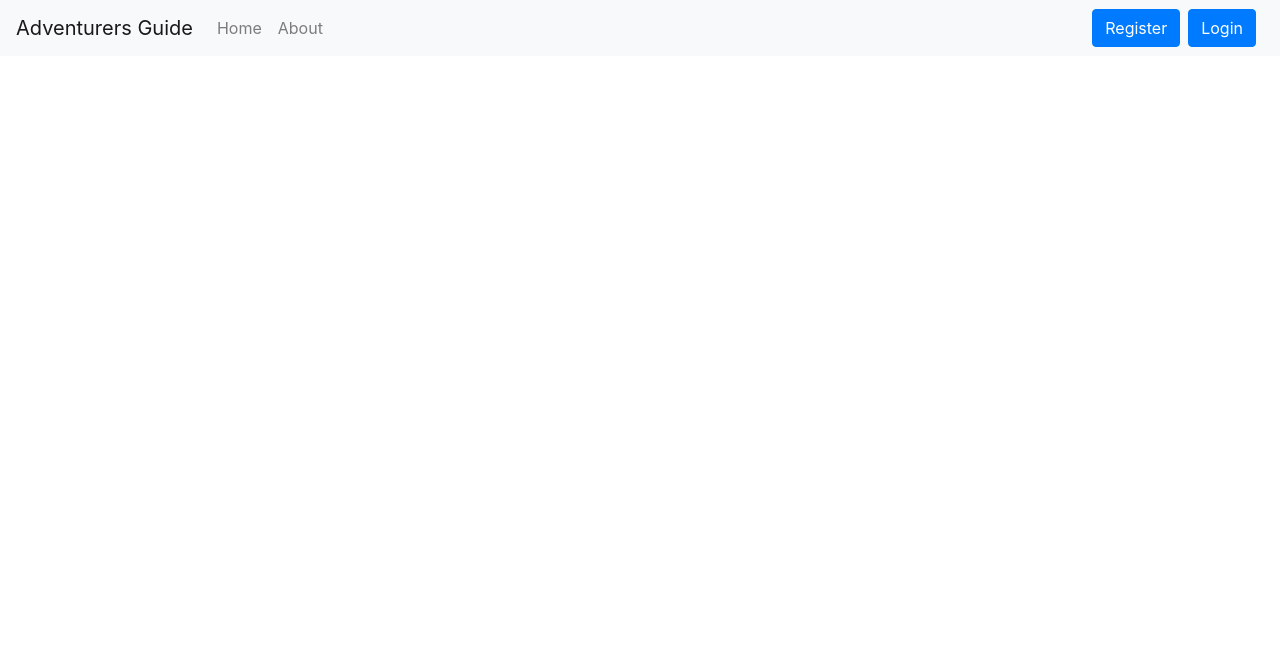
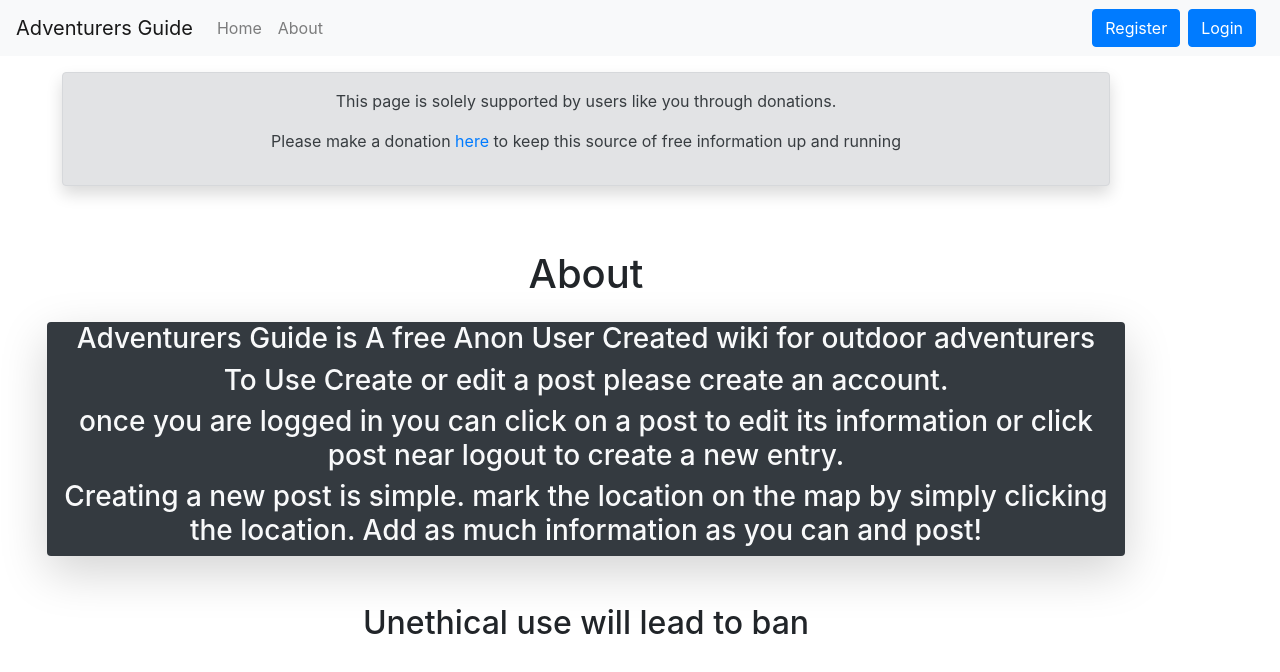
Before and after one commit to jpcutshall/Adventurers-Guide-Front-End, a React (Create React App) app: page /about in a window 1280 px wide. Shown: the top 672 px of the page. Built offline with nearby package versions, Linux system fonts and the light colour scheme; no server answers.

Commit message:
working MVP

```diff
--- a/src/App.js
+++ b/src/App.js
@@ -5,6 +5,7 @@ import Header from "./components/layout/Header"
 import Home from "./components/pages/Home"
 import Login from "./components/auth/Login"
 import Post from "./components/pages/Post"
+import About from "./components/pages/About"
 import Register from "./components/auth/Register"
 import UserContext from "./components/context/UserContext"
 import ShowPost from "./components/pages/ShowPost"
@@ -65,6 +66,7 @@ export default function App() {
 				<Route path="/login" component={Login} />
 				<Route path="/register" component={Register} />
 				<Route path="/post" component={Post} />
+				<Route path="/about" component={About} />
 				<Route path="/posts/:id"> <ShowPost /></Route>
 				<Route path="/edit/:id"> <EditPost /></Route>
 			</Switch>
--- a/src/components/containers/GoogleApiWrapper.js
+++ b/src/components/containers/GoogleApiWrapper.js
@@ -37,7 +37,7 @@ export default function GoogleApiWrapper(props) {
       lng: event.latLng.lng(),
       time: new Date()
     })
-    center = { lat: event.latLng.lat(), lng: event.latLng.lng()}
+
     if (props.setCoords) {
       props.setCoords(event.latLng.lat(), event.latLng.lng())
     }
@@ -73,7 +73,9 @@ export default function GoogleApiWrapper(props) {
         lng: Number.parseFloat(props.lng, 10),
         time: new Date(),
       })
+
     }
+
   }, [props])
 
   return (
@@ -83,7 +85,9 @@ export default function GoogleApiWrapper(props) {
         >
           <GoogleMap
           mapContainerStyle={mapContainerStyle}
-          center={center}
+          center={marker ? {
+            lat: marker.lat, lng: marker.lng
+          } : {lat: 34, lng: -81}}
           zoom={isShowing ? 10 : 5}
           options={options}
           onClick={isShowing ? null : onMapClick}
--- /dev/null
+++ b/src/components/pages/About.js
@@ -0,0 +1,37 @@
+import React from "react"
+import { Container, Col, Row, Alert} from "react-bootstrap"
+
+export default function About() {
+    return (
+        <Container className="m-3 text-center">
+            <Row className="m-3">
+                <Col>
+                <Alert className="text-center shadow p-3 mb-5 rounded" variant="secondary">
+                    <p>This page is solely supported by users like you through donations.</p>
+                    <p>Please make a donation <a href="/fakedonate">here</a> to keep this source of free information up and running</p>
+                </Alert>
+                </Col>
+            </Row>
+            <Row className="m-3">
+                <Col>
+                    <h1>About</h1>
+                </Col>
+            </Row>
+            <Row className="m-3 bg-dark text-light shadow-lg rounded">
+                <Col>
+                    <h3>
+                        Adventurers Guide is A free Anon User Created wiki for outdoor adventurers
+                    </h3>
+                    <h3>To Use Create or edit a post please create an account.</h3>
+                    <h3>once you are logged in you can click on a post to edit its information or click post near logout to create a new entry.</h3>
+                    <h3>Creating a new post is simple. mark the location on the map by simply clicking the location. Add as much information as you can and post!</h3>
+                </Col>
+            </Row>
+            <Row className="m-5">
+                <Col>
+                    <h2>Unethical use will lead to ban</h2>
+                </Col>
+            </Row>
+        </Container>
+    )
+}
--- a/src/components/pages/ShowPost.js
+++ b/src/components/pages/ShowPost.js
@@ -41,35 +41,35 @@ export default function ShowPosts() {
         <Container className="m-3 text-center">
             <h1 className="text-center m-3">{post.name}</h1>
             <div>
-                <h3>About</h3>
-                <p>{post.about}</p>
+                <h3 className="m-3 text-center shadow-sm rounded">About</h3>
+                <p className="m-3 text-center shadow-sm rounded">{post.about}</p>
             </div>
-            <div>
+            <div className="m-3 text-center shadow-sm rounded">
                 <h3>Location</h3>
                 <GoogleApiWrapper lat={post.lat} lng={post.long} post={true} />
             </div>
             { post.background ?
                 <>
-                    <h3>History</h3>
-                    <p>{post.background}</p>
+                    <h3 className="m-3 text-center shadow-sm rounded">History</h3>
+                    <p className="m-3 text-center shadow-sm rounded">{post.background}</p>
                 </>
                     : null
             }
             { post.camping ?
                 <>
-                    <h3>Camping Info</h3>
-                    <p>{post.camping}</p>
+                    <h3 className="m-3 text-center shadow-sm rounded">Camping Info</h3>
+                    <p className="m-3 text-center shadow-sm rounded">{post.camping}</p>
                 </>
                     : null
             }
             { post.gtk ?
                 <>
-                    <h3>Good To Know</h3>
-                    <p>{post.gtk}</p>
+                    <h3 className="m-3 text-center shadow-sm rounded">Good To Know</h3>
+                    <p className="m-3 text-center shadow-sm rounded">{post.gtk}</p>
                 </>
                     : null
             }
-            {  userData.user.id === post.user ?
+            {  userData.user ?
                 <>
                     <Row>
                         <Col>
```
